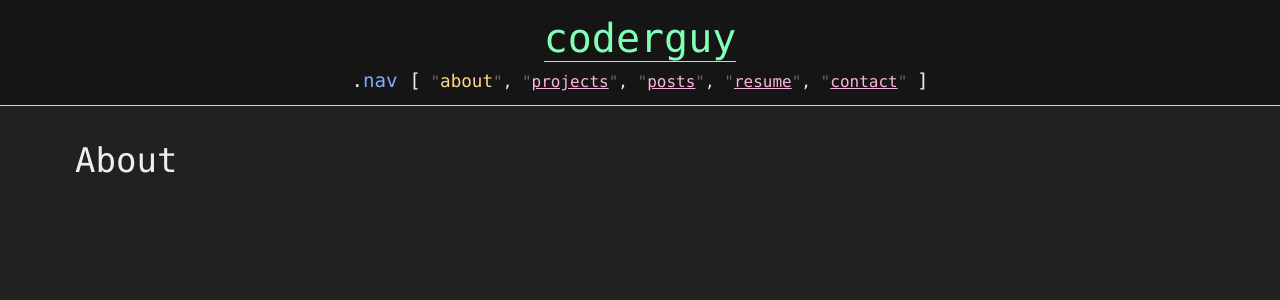
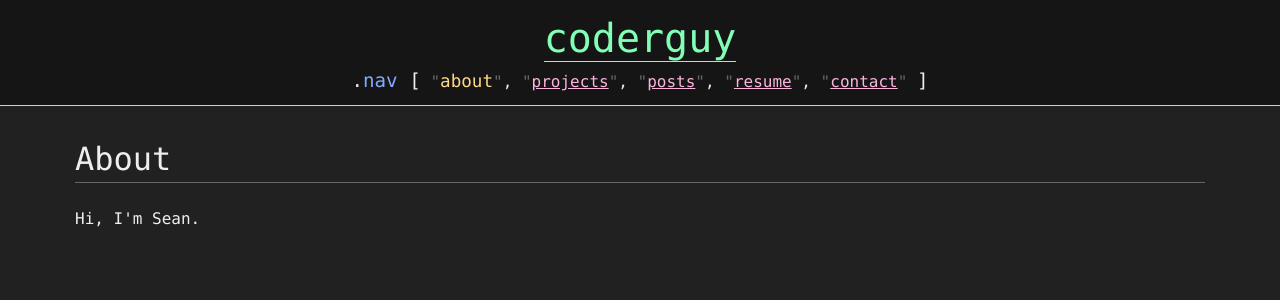
Before and after one commit to cod3rguy/cod3rguy.github.io, a Jekyll site: the page built from about.html, in a window 1280 px wide. Shown: the top 300 px of the page. Built offline with Jekyll 4.4.1, drawn with Linux system fonts in a browser that asks for light colours.

Commit message:
Updated pages to omit layout and use pageHeading

```diff
--- a/about.html
+++ b/about.html
@@ -1,6 +1,7 @@
 ---
-layout: pages
 title: About
 ---
 
-<h2>{{page.title}}</h2>
+<h1 class="pageHeading">{{page.title}}</h1>
+
+<p>Hi, I'm Sean.</p>
--- a/contact.html
+++ b/contact.html
@@ -1,6 +1,5 @@
 ---
-layout: pages
 title: Contact
 ---
 
-<h2>{{page.title}}</h2>
+<h1 class="pageHeading">{{page.title}}</h1>
--- a/projects.html
+++ b/projects.html
@@ -1,6 +1,5 @@
 ---
-layout: pages
 title: Projects
 ---
 
-<h2>{{page.title}}</h2>
+<h1 class="pageHeading">{{page.title}}</h1>
--- a/resume.html
+++ b/resume.html
@@ -1,6 +1,5 @@
 ---
-layout: pages
 title: Resume
 ---
 
-<h2>{{page.title}}</h2>
+<h1 class="pageHeading">{{page.title}}</h1>
```
